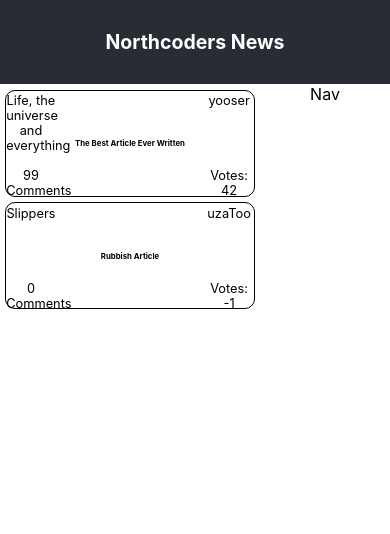
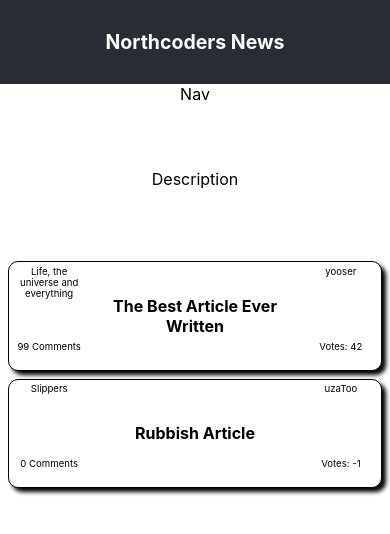
Before and after one commit to PatrickMackridge/nc-news-frontend, a React (Create React App) app: page / in a window 390 px wide. Shown: the top 534 px of the page. Built offline with nearby package versions, Linux system fonts and the light colour scheme.

Commit message:
Styling changes including media query for better viewing on mobile

```diff
--- a/package.json
+++ b/package.json
@@ -6,6 +6,7 @@
     "@testing-library/jest-dom": "^4.2.4",
     "@testing-library/react": "^9.5.0",
     "@testing-library/user-event": "^7.2.1",
+    "axios": "^0.19.2",
     "react": "^16.13.0",
     "react-dom": "^16.13.0",
     "react-scripts": "3.4.0"
--- a/src/App.css
+++ b/src/App.css
@@ -1,6 +1,10 @@
 .app {
   display: grid;
-  grid-template: 10% 1fr / 2fr 1fr;
+  grid-template: 10% 40% 50% / 2fr 1fr;
+  grid-template-areas:
+    "header       header"
+    "article-list desc"
+    "article-list nav";
   text-align: center;
   height: 100vh;
 }
@@ -17,9 +21,18 @@
 }
 
 .article-list {
+  grid-area: article-list;
   list-style-type: none;
   margin: 0;
   padding: 0;
+}
+
+.description {
+  grid-area: desc;
+}
+
+.nav-area {
+  grid-area: nav;
 }
 
 .article-card {
@@ -29,36 +42,78 @@
     "card-topic card-title card-author"
     ". card-title ."
     "card-comments card-title card-votes";
+  background-color: white;
   border: 1px solid black;
   border-radius: 10px;
   min-height: 100px;
   margin: 2%;
-  padding: 1% 0;
+  padding: 1% 1%;
+  box-shadow: 4px 4px 4px;
 }
 
 #card-topic {
-  font-size: 0.8em;
+  font-size: 1.5vw;
   grid-area: card-topic;
 }
 
 #card-author {
-  font-size: 0.8em;
+  font-size: 1.5vw;
   grid-area: card-author;
 }
 
 #card-title {
   grid-area: card-title;
-  font-size: 2vw;
+  font-size: 2.5vw;
   font-weight: bold;
   align-self: center;
 }
 
 #card-comments {
-  font-size: 0.8em;
+  font-size: 1.5vw;
   grid-area: card-comments;
 }
 
 #card-votes {
-  font-size: 0.8em;
+  font-size: 1.5vw;
   grid-area: card-votes;
 }
+
+@media only screen and (max-width: 768px) {
+  .app {
+    display: grid;
+    grid-template-rows: 10% 10% 10% 1fr;
+    grid-template-areas:
+      "header       header"
+      "nav          nav"
+      "desc         desc"
+      "article-list article-list";
+    text-align: center;
+    height: 100vh;
+  }
+  #card-topic {
+    font-size: 0.6em;
+    grid-area: card-topic;
+  }
+
+  #card-author {
+    font-size: 0.6em;
+    grid-area: card-author;
+  }
+
+  #card-title {
+    grid-area: card-title;
+    font-size: 1em;
+    font-weight: bold;
+    align-self: center;
+  }
+
+  #card-comments {
+    font-size: 0.6em;
+    grid-area: card-comments;
+  }
+
+  #card-votes {
+    font-size: 0.6em;
+    grid-area: card-votes;
+  }
+}
--- a/src/App.js
+++ b/src/App.js
@@ -7,6 +7,7 @@ function App() {
     <div className="app">
       <header className="app-header">Northcoders News</header>
       <AllArticles className="article-area" />
+      <div className="description">Description</div>
       <div className="nav-area">Nav</div>
     </div>
   );
--- a/src/Components/AllArticles.jsx
+++ b/src/Components/AllArticles.jsx
@@ -1,5 +1,6 @@
 import React, { Component } from "react";
 import ArticleCard from "./ArticleCard";
+import { getArticles } from "../api";
 
 class AllArticles extends Component {
   state = {
@@ -27,10 +28,19 @@ class AllArticles extends Component {
     ]
   };
 
+  // fetchArticles = () => {
+  //   getArticles().then(data => {
+  //     console.log(data.body);
+  //   });
+  // };
+
+  // componentDidMount() {
+  //   this.fetchArticles();
+  // }
+
   render() {
     const { articles } = this.state;
     return (
-      <div>
       <ul className="article-list">
         {articles.map(article => {
           return (
@@ -40,7 +50,6 @@ class AllArticles extends Component {
           );
         })}
       </ul>
-      </div>
     );
   }
 }
--- a/src/api.js
+++ b/src/api.js
@@ -0,0 +1,7 @@
+import axios from "axios";
+
+export const getArticles = () => {
+  return axios.get(
+    "https://patrick-mackridge-nc-news.herokuapp.com/api/articles"
+  );
+};
```
Also changed, not shown: 1 other file (tests, documents, lock files or other folders). Lines whose indentation alone changed are shown as unchanged.
